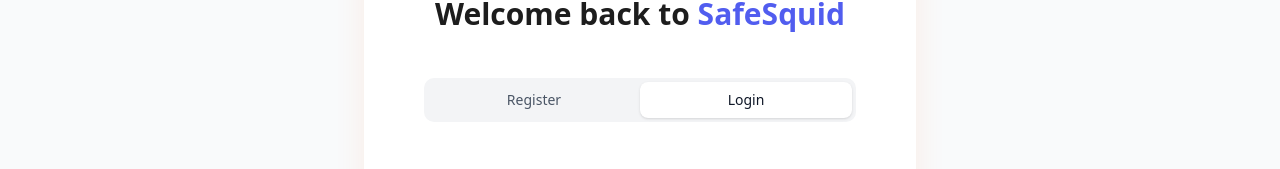
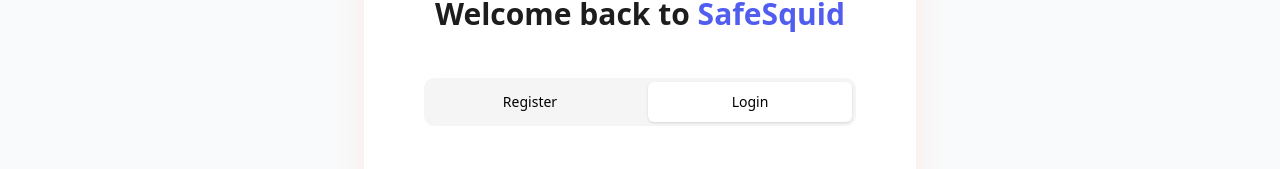
Before and after one commit to harshasurya02/safesquid-portal-ui, a Next.js app: page /auth/login in a window 1280 px wide. Shown: the part 167-336 px from the top of the page. Built offline with nearby package versions, Linux system fonts and the light colour scheme.

Commit message:
feat: update error handling styles to use 'destructive' color for consistency across forms

```diff
--- a/src/app/globals.css
+++ b/src/app/globals.css
@@ -59,7 +59,7 @@
   --muted-foreground: oklch(0.556 0 0);
   --accent: oklch(0.97 0 0);
   --accent-foreground: oklch(0.205 0 0);
-  --destructive: oklch(0.577 0.245 27.325);
+  --destructive: #e11900;
   --border: oklch(0.922 0 0);
   --input: oklch(0.922 0 0);
   --ring: oklch(0.708 0 0);
@@ -93,7 +93,7 @@
   --muted-foreground: oklch(0.708 0 0);
   --accent: oklch(0.269 0 0);
   --accent-foreground: oklch(0.985 0 0);
-  --destructive: oklch(0.704 0.191 22.216);
+  --destructive: #e11900;
   --border: oklch(1 0 0 / 10%);
   --input: oklch(1 0 0 / 15%);
   --ring: oklch(0.556 0 0);
--- a/src/components/auth-form.tsx
+++ b/src/components/auth-form.tsx
@@ -678,7 +678,7 @@
             checked={acceptTerms}
             onChange={(e) => setAcceptTerms(e.target.checked)}
             className={` w-4 h-4 text-blue-600 border-gray-300 rounded focus:ring-blue-500 ${
-              error.terms ? "border-red-500" : ""
+              error.terms ? "border-destructive" : ""
             }`}
             //   ${
             //   error.terms ? "text-red-500" : ""
@@ -696,7 +696,7 @@
             </Link>
           </label>
         </div>
-        {error && <p className="text-sm text-red-500">{error.terms}</p>}
+        {error && <p className="text-sm text-destructive">{error.terms}</p>}
       </div>
       <div className="space-y-[18px]">
         <StatefulButton
@@ -1124,17 +1124,17 @@
         </div>
 
         {/* Mode Toggle */}
-        <div className="flex bg-gray-100 rounded-lg p-1">
+        <div className="flex bg-neutral-100 rounded-lg space-x-4 p-1">
           <button
             onClick={() => handleModeSwitch("register")}
             disabled={
               showOtpStep || (mode === "register" && registerStep !== "email")
             }
             className={cn(
-              "flex-1 py-2 px-4 text-sm font-medium rounded-md transition-all duration-200",
+              "flex-1 p-[10px] text-sm font-normal rounded-sm transition-all duration-200",
               mode === "register"
-                ? "bg-white text-gray-900 shadow-sm"
-                : "text-gray-600 hover:text-gray-900",
+                ? "bg-white text-black shadow-sm"
+                : "text-black hover:text-gray-900",
               (showOtpStep ||
                 (mode === "register" && registerStep !== "email")) &&
                 "opacity-50 cursor-not-allowed"
@@ -1148,10 +1148,10 @@
               showOtpStep || (mode === "register" && registerStep !== "email")
             }
             className={cn(
-              "flex-1 py-2 px-4 text-sm font-medium rounded-md transition-all duration-200",
+              "flex-1 p-[10px] text-sm font-normal rounded-sm transition-all duration-200",
               mode === "login"
-                ? "bg-white text-gray-900 shadow-sm"
-                : "text-gray-600 hover:text-gray-900",
+                ? "bg-white text-black shadow-sm"
+                : "text-black hover:text-gray-900",
               (showOtpStep ||
                 (mode === "register" && registerStep !== "email")) &&
                 "opacity-50 cursor-not-allowed"
--- a/src/components/enterprise-login-form.tsx
+++ b/src/components/enterprise-login-form.tsx
@@ -78,7 +78,7 @@
 
         {error && (
           <div className="bg-red-50 border border-red-200 rounded-md p-3 mb-4">
-            <p className="text-sm text-red-600">{error}</p>
+            <p className="text-sm text-destructive">{error}</p>
           </div>
         )}
 
--- a/src/components/forgot-password-form.tsx
+++ b/src/components/forgot-password-form.tsx
@@ -61,7 +61,7 @@
     setError(defaultErrorState);
 
     const errors = validateFormFields({ email });
-        console.log(errors);
+    // console.log(errors);
     if (errors !== true) {
       // validations contains errors
       setError(errors);
--- a/src/components/otp-input.tsx
+++ b/src/components/otp-input.tsx
@@ -101,13 +101,13 @@
             onPaste={handlePaste}
             className={cn(
               "flex-1 max-w-12 rounded-sm md:max-w-15 md:rounded-lg h-12 text-center text-lg font-medium border border-gray-300 focus:outline-none focus:border-primary transition-colors uppercase",
-              error && "border-red-500" // red border if error
+              error && "border-destructive" // red border if error
             )}
             placeholder="0"
           />
         ))}
       </div>
-      {error && <p className="mt-1 text-sm text-red-500">{error}</p>}
+      {error && <p className="mt-1 text-sm text-destructive">{error}</p>}
     </div>
   );
 }
--- a/src/components/stateful-input.tsx
+++ b/src/components/stateful-input.tsx
@@ -67,7 +67,7 @@
                 "border-[1px] border-solid border-primary bg-background",
               // Error
               hasError &&
-                "border-[1px] border-solid border-red-500 bg-background",
+                "border-[1px] border-solid border-destructive bg-background",
               // Extra padding for clear button
               showClearButton && hasValue && "pr-10",
               className
@@ -84,7 +84,7 @@
             </button>
           )}
         </div>
-        {error && <p className="text-sm text-red-500">{error}</p>}
+        {error && <p className="text-sm text-destructive">{error}</p>}
       </div>
     );
   }
```
Lines whose indentation alone changed are shown as unchanged.
